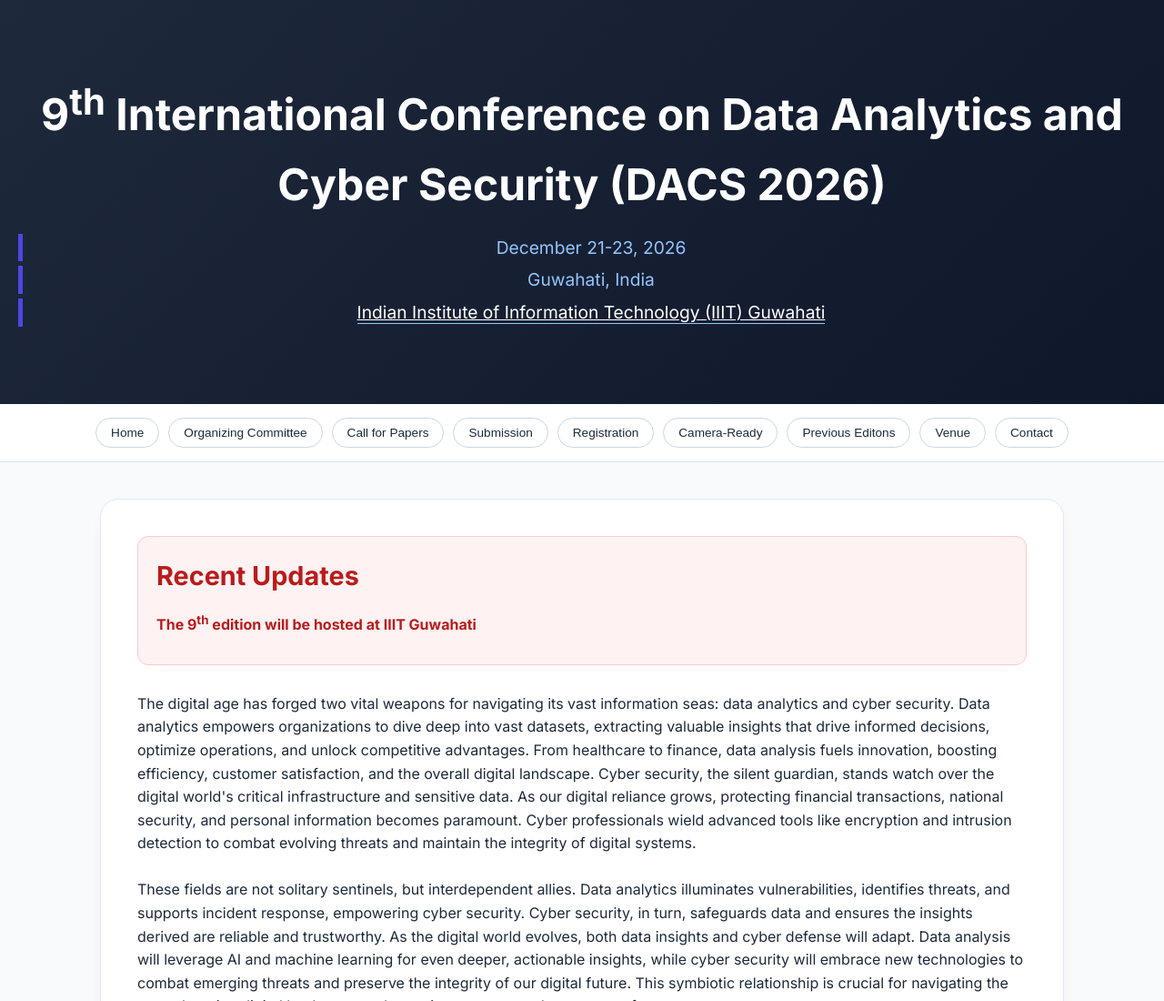
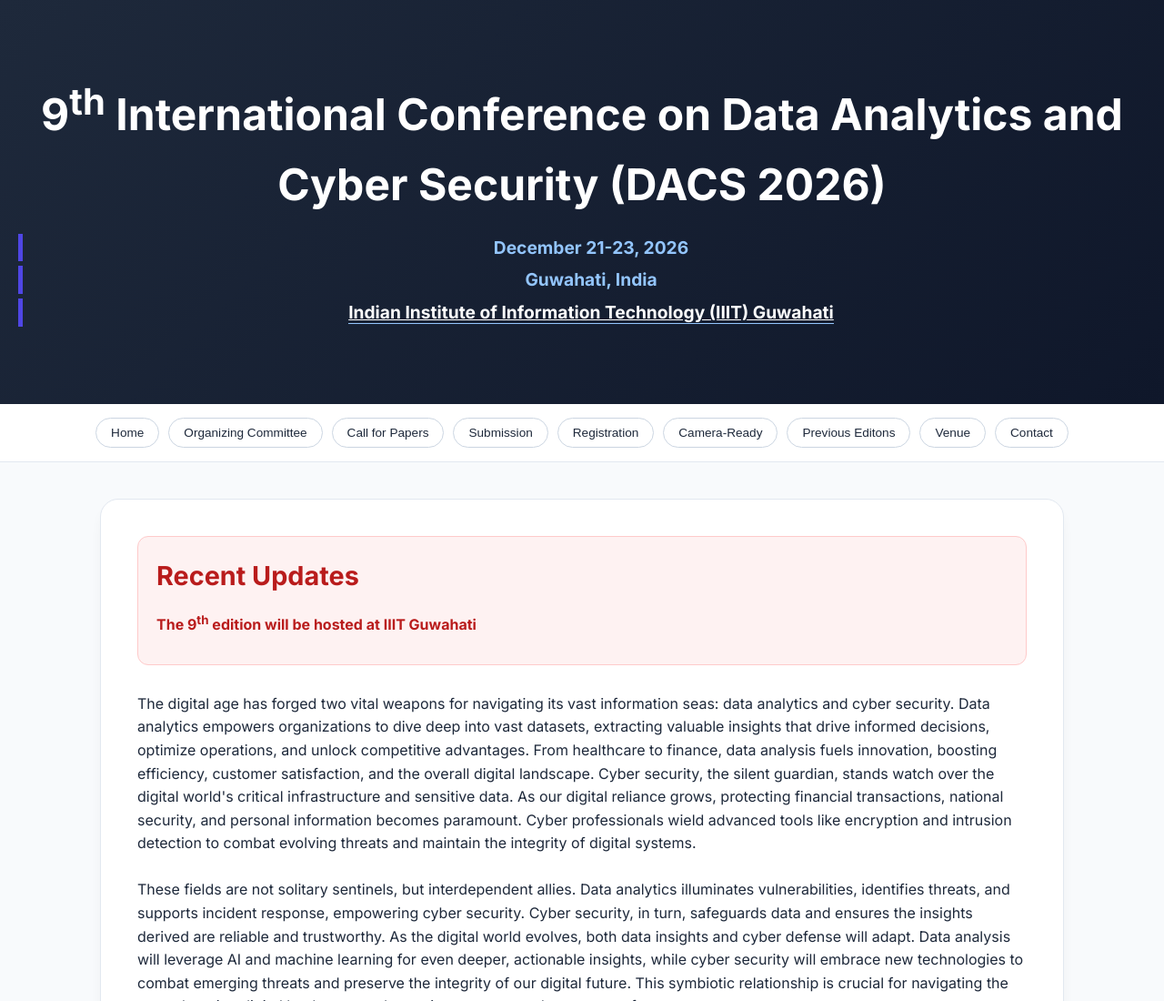
Before and after one commit to icdacs/icdacs.github.io, a plain HTML site: page 2026/index.html in a window 1280 px wide. Shown: the top 1100 px of the page at 91% size. Drawn offline with Linux system fonts and the light colour scheme; files whose address does not match are found by name.

Commit message:
Update index.html

```diff
--- a/2026/index.html
+++ b/2026/index.html
@@ -35,7 +35,7 @@
         }
 
         header h1 { font-size: clamp(1.8rem, 5vw, 3rem); margin-bottom: 15px; }
-        header h2 { font-size: 1.2rem; font-weight: 400; color: #93c5fd; margin-bottom: 5px; }
+        header h2 { font-size: 1.2rem; font-weight: 800; color: #93c5fd; margin-bottom: 5px; }
         header a { color: white; text-decoration: none; border-bottom: 1px solid #93c5fd; }
 
         nav {
```
